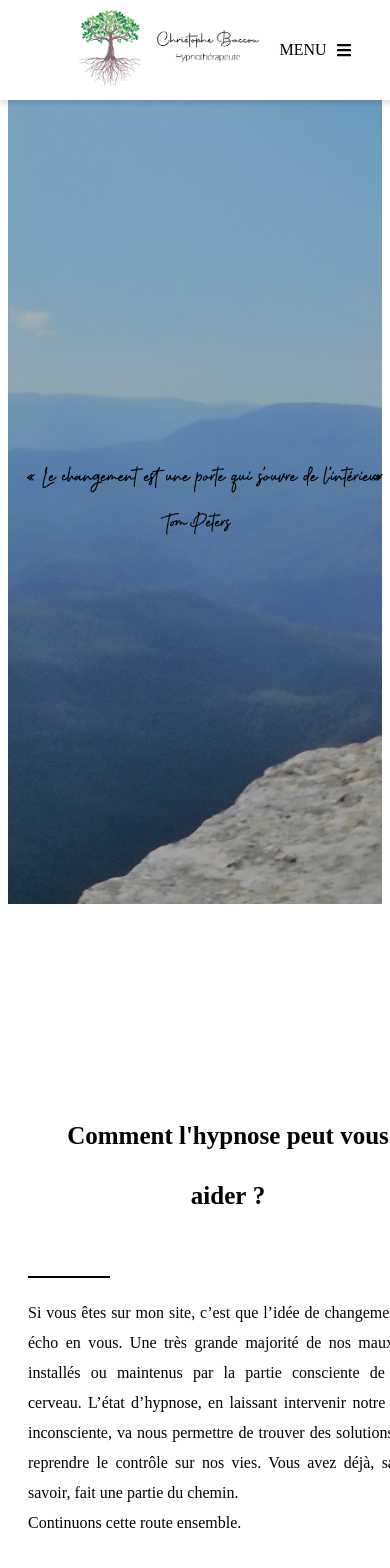
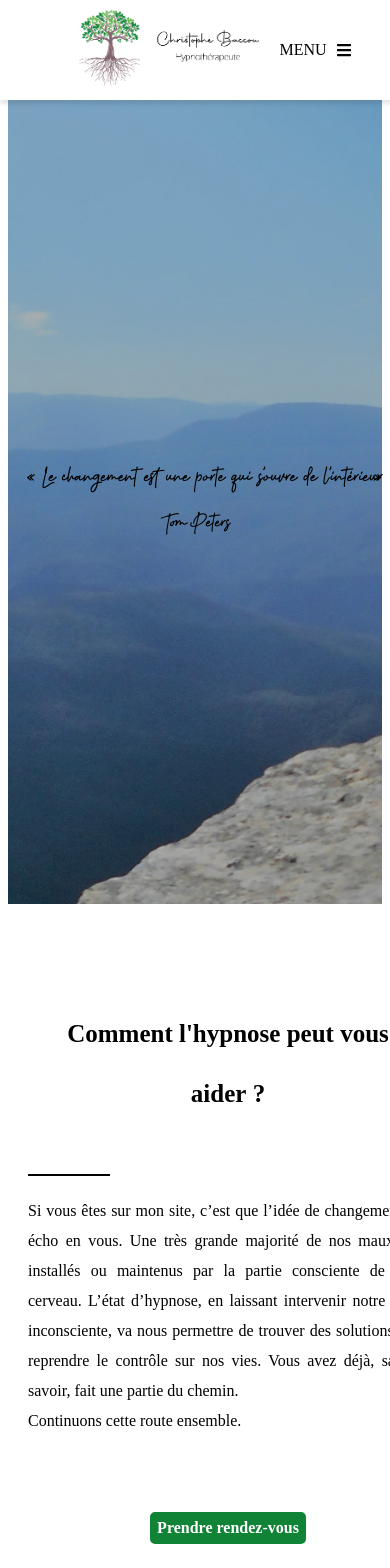
Before and after one commit to nicoriera/hypnose-frontend, a React (Create React App) app: page / in a window 390 px wide. Shown: the top 1568 px of the page. Built offline with nearby package versions, Linux system fonts and the light colour scheme; a web font is replaced by a local one; what google-maps-react would draw is missing.

Commit message:
upadte css media screen

```diff
--- a/src/App.css
+++ b/src/App.css
@@ -616,14 +616,14 @@ h1 {
     flex-direction: column;
     align-items: center;
     justify-content: center;
-    height: 100vh;
+    height: auto;
   }
   .accueil-pourquoi{
-    height: 100vh;
+    height: auto;
   }
 
   .accueil-qui {
-    height: 150vh;
+    height: auto;
   }
   .accueil-text-accroche{
     align-items: center;
```
